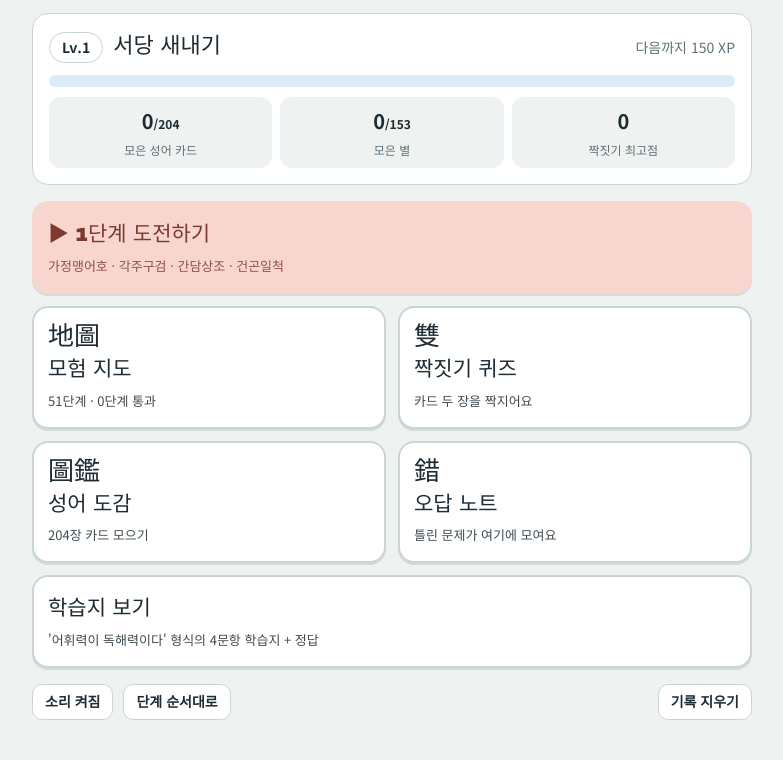
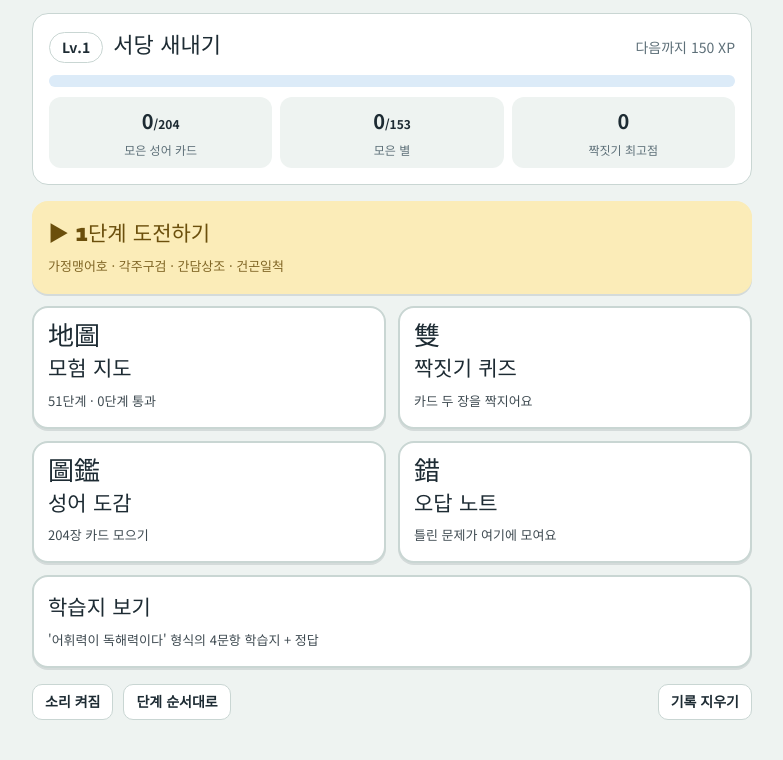
Before and after one commit to yjbeat91/korean, a plain HTML site: page index.html in a window 1280 px wide. Shown: the part 140-900 px from the top of the page, without its empty margins (248-1031 px from the left). Drawn offline with Linux system fonts and the light colour scheme.

Commit message:
강조 파스텔색을 분홍빛 빨강에서 노랑으로 변경
Co-Authored-By: Claude Opus 5.5 <noreply@anthropic.com>
Claude-Session: https://claude.ai/code/session_01TdB67dZww8JGuBbf8sRcKu

```diff
--- a/index.html
+++ b/index.html
@@ -26,7 +26,7 @@
   --bad:#d64545;
   --bad-soft:#fde4e4;
   --shadow:0 2px 0 rgba(29,43,51,.12);
-  --pblue:#d3e6f6;--pblue-ink:#2a4d6e;--pcoral:#f8d6cf;--pcoral-ink:#7d3a30;--pmint:#d4eee2;--title:#5f97c9;
+  --pblue:#d3e6f6;--pblue-ink:#2a4d6e;--pcoral:#fbecb8;--pcoral-ink:#6b4f0c;--pmint:#d4eee2;--title:#5f97c9;
   --f-display:"Black Han Sans","Noto Sans KR",system-ui,sans-serif;
   --f-body:"Noto Sans KR",system-ui,-apple-system,sans-serif;
   --f-han:"Noto Serif KR","Batang","Songti SC",serif;
@@ -34,11 +34,11 @@
 @media (prefers-color-scheme: dark){:root:not([data-theme="light"]){
   --bg:#121a1e;--surface:#1b262c;--ink:#e7eef0;--muted:#9bb0b8;--line:#33454d;
   --blue:#6fb0ec;--blue-soft:#1d3346;--seal:#ef6a5f;--seal-soft:#3e2120;--gold:#f0bb48;
-  --good:#4cc98c;--good-soft:#173b2b;--bad:#f07777;--bad-soft:#432222;--shadow:0 2px 0 rgba(0,0,0,.35);--pblue:#2a4357;--pblue-ink:#d6e9f9;--pcoral:#553530;--pcoral-ink:#fbdcd5;--pmint:#21402f;--title:#9cc6ee;color-scheme:dark}}
+  --good:#4cc98c;--good-soft:#173b2b;--bad:#f07777;--bad-soft:#432222;--shadow:0 2px 0 rgba(0,0,0,.35);--pblue:#2a4357;--pblue-ink:#d6e9f9;--pcoral:#4c4120;--pcoral-ink:#fbe9b4;--pmint:#21402f;--title:#9cc6ee;color-scheme:dark}}
 :root[data-theme="dark"]{
   --bg:#121a1e;--surface:#1b262c;--ink:#e7eef0;--muted:#9bb0b8;--line:#33454d;
   --blue:#6fb0ec;--blue-soft:#1d3346;--seal:#ef6a5f;--seal-soft:#3e2120;--gold:#f0bb48;
-  --good:#4cc98c;--good-soft:#173b2b;--bad:#f07777;--bad-soft:#432222;--shadow:0 2px 0 rgba(0,0,0,.35);--pblue:#2a4357;--pblue-ink:#d6e9f9;--pcoral:#553530;--pcoral-ink:#fbdcd5;--pmint:#21402f;--title:#9cc6ee;color-scheme:dark}
+  --good:#4cc98c;--good-soft:#173b2b;--bad:#f07777;--bad-soft:#432222;--shadow:0 2px 0 rgba(0,0,0,.35);--pblue:#2a4357;--pblue-ink:#d6e9f9;--pcoral:#4c4120;--pcoral-ink:#fbe9b4;--pmint:#21402f;--title:#9cc6ee;color-scheme:dark}
 
 *{box-sizing:border-box}
 :root{padding-top:env(safe-area-inset-top,0px);padding-bottom:env(safe-area-inset-bottom,0px)}
```
